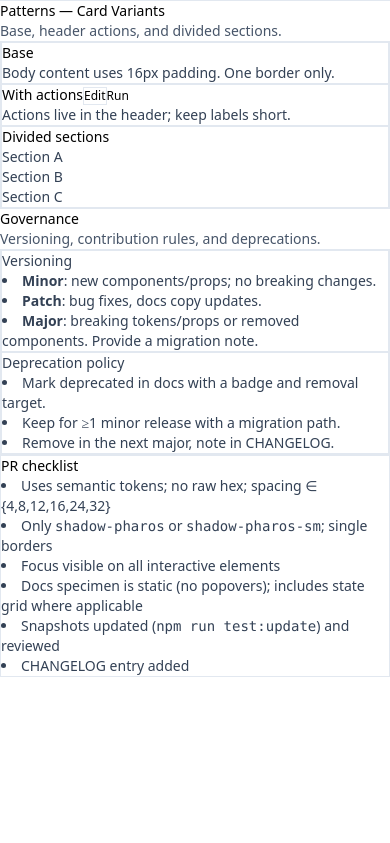
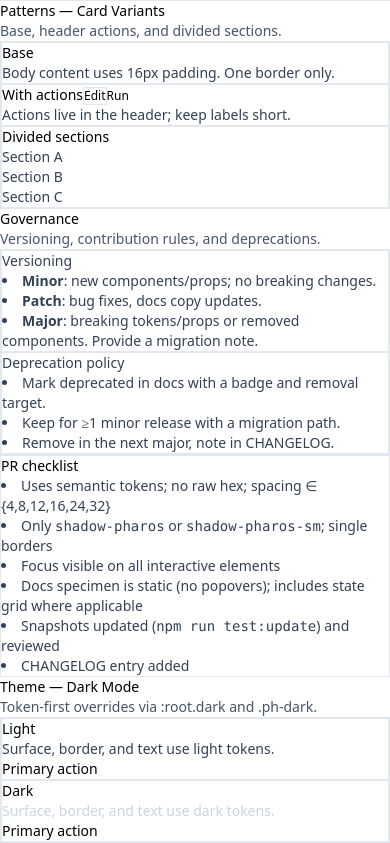
Before and after one commit to thomasbk0512/pharos-design-system, a Next.js app: page /design-system in a window 390 px wide. Shown: the part 3545-4388 px from the top of the page. Before the commit the page ends 4222 px from the top, so only its background shows below. Built offline with nearby package versions, Linux system fonts and the light colour scheme.

Commit message:
feat: add Dark Mode support with token-first CSS variable overrides

```diff
--- a/src/app/design-system/page.tsx
+++ b/src/app/design-system/page.tsx
@@ -61,6 +61,7 @@ export default function Page() {
               { id: 'patterns-header',      label: 'Patterns — Page Header' },
               { id: 'patterns-toolbar',     label: 'Patterns — Toolbar & Filters' },
               { id: 'patterns-cards',       label: 'Patterns — Card Variants' },
+              { id: 'theme-dark',           label: 'Theme — Dark Mode' },
               { id: 'governance',           label: 'Governance' },
             ]}
           />
@@ -357,6 +358,32 @@ export default function Page() {
           </ul>
         </SpecimenCard>
       </DocsSection>
+
+      {/* ======================================= */}
+      {/* THEME — DARK MODE                      */}
+      {/* ======================================= */}
+      <DocsSection id="theme-dark" title="Theme — Dark Mode" subtitle="Token-first overrides via :root.dark and .ph-dark.">
+        <SpecimenCard>
+          <div className="grid md:grid-cols-2 gap-3">
+            <PharosCard>
+              <div className="p-4 text-sm">
+                <div className="font-medium mb-1">Light</div>
+                <p className="text-slate-700 mb-3">Surface, border, and text use light tokens.</p>
+                <PharosButton>Primary action</PharosButton>
+              </div>
+            </PharosCard>
+            <div className="ph-dark">
+              <PharosCard>
+                <div className="p-4 text-sm">
+                  <div className="font-medium mb-1">Dark</div>
+                  <p className="text-slate-300 mb-3">Surface, border, and text use dark tokens.</p>
+                  <PharosButton>Primary action</PharosButton>
+                </div>
+              </PharosCard>
+            </div>
+          </div>
+        </SpecimenCard>
+      </DocsSection>
         </div>
       </div>
     </DocsPage>
--- a/src/app/layout.tsx
+++ b/src/app/layout.tsx
@@ -1,6 +1,7 @@
 import type { Metadata } from 'next'
 import './globals.css'
 import '@/styles/a11y.css'
+import '@/styles/dark.css'
 
 export const metadata: Metadata = {
   title: 'PHAROS Design System',
--- /dev/null
+++ b/src/styles/dark.css
@@ -0,0 +1,18 @@
+/* Global dark mode: when the html element has .dark */
+:root.dark {
+  --ph-semantic-color-surface: var(--ph-global-color-slate-900);
+  --ph-semantic-color-surfaceAlt: var(--ph-global-color-slate-800);
+  --ph-semantic-color-border: var(--ph-global-color-slate-600);
+  --ph-semantic-color-textPrimary: var(--ph-global-color-slate-100);
+  --ph-semantic-color-textSecondary: var(--ph-global-color-slate-500);
+  /* Primary action text remains the same token; no override required */
+}
+
+/* Scoped demo wrapper: enables side-by-side dark preview in docs */
+.ph-dark {
+  --ph-semantic-color-surface: var(--ph-global-color-slate-900);
+  --ph-semantic-color-surfaceAlt: var(--ph-global-color-slate-800);
+  --ph-semantic-color-border: var(--ph-global-color-slate-600);
+  --ph-semantic-color-textPrimary: var(--ph-global-color-slate-100);
+  --ph-semantic-color-textSecondary: var(--ph-global-color-slate-500);
+}
```
Also changed, not shown: tests/__screenshots__/theme-dark.png (added), 1 other file (tests, documents, lock files or other folders).
